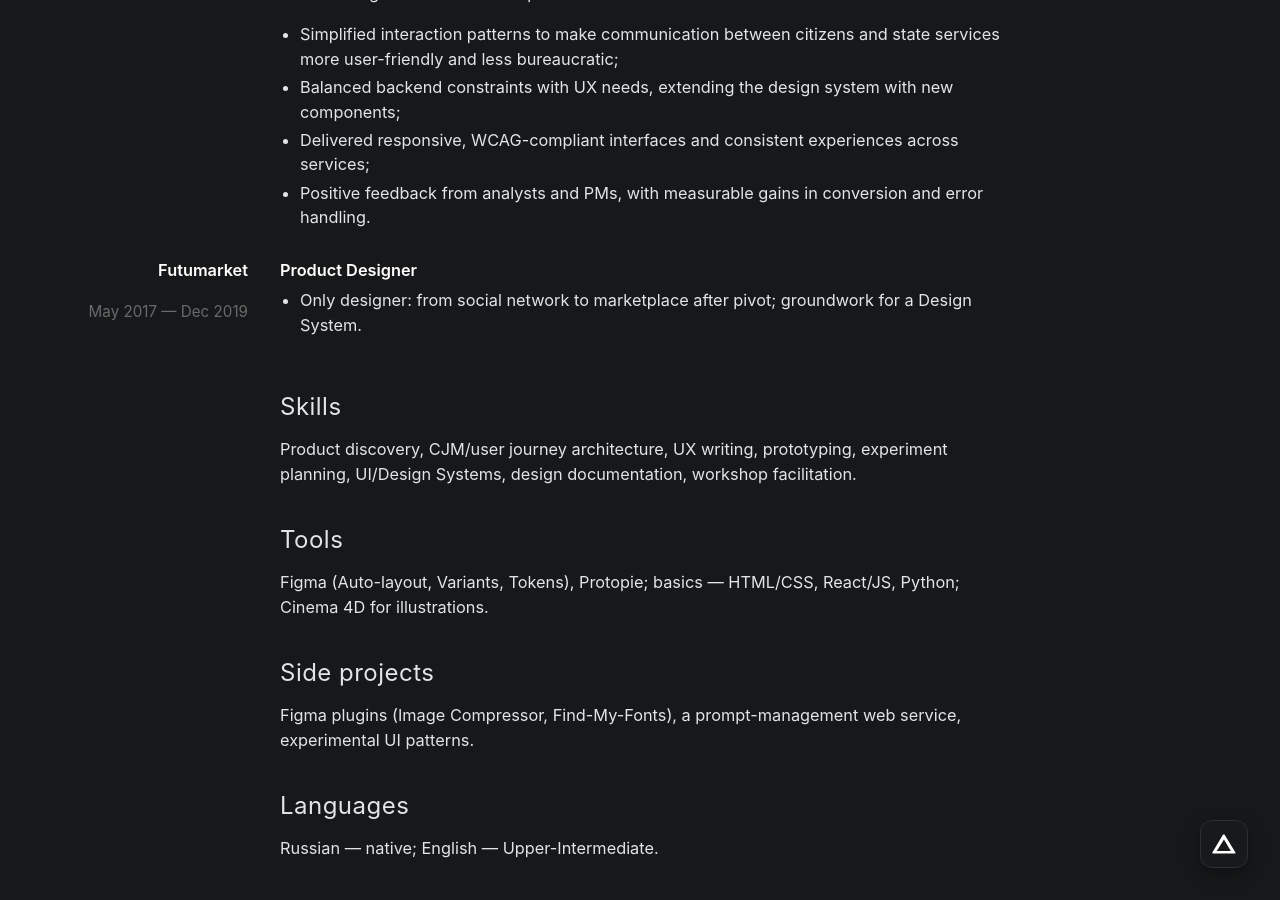
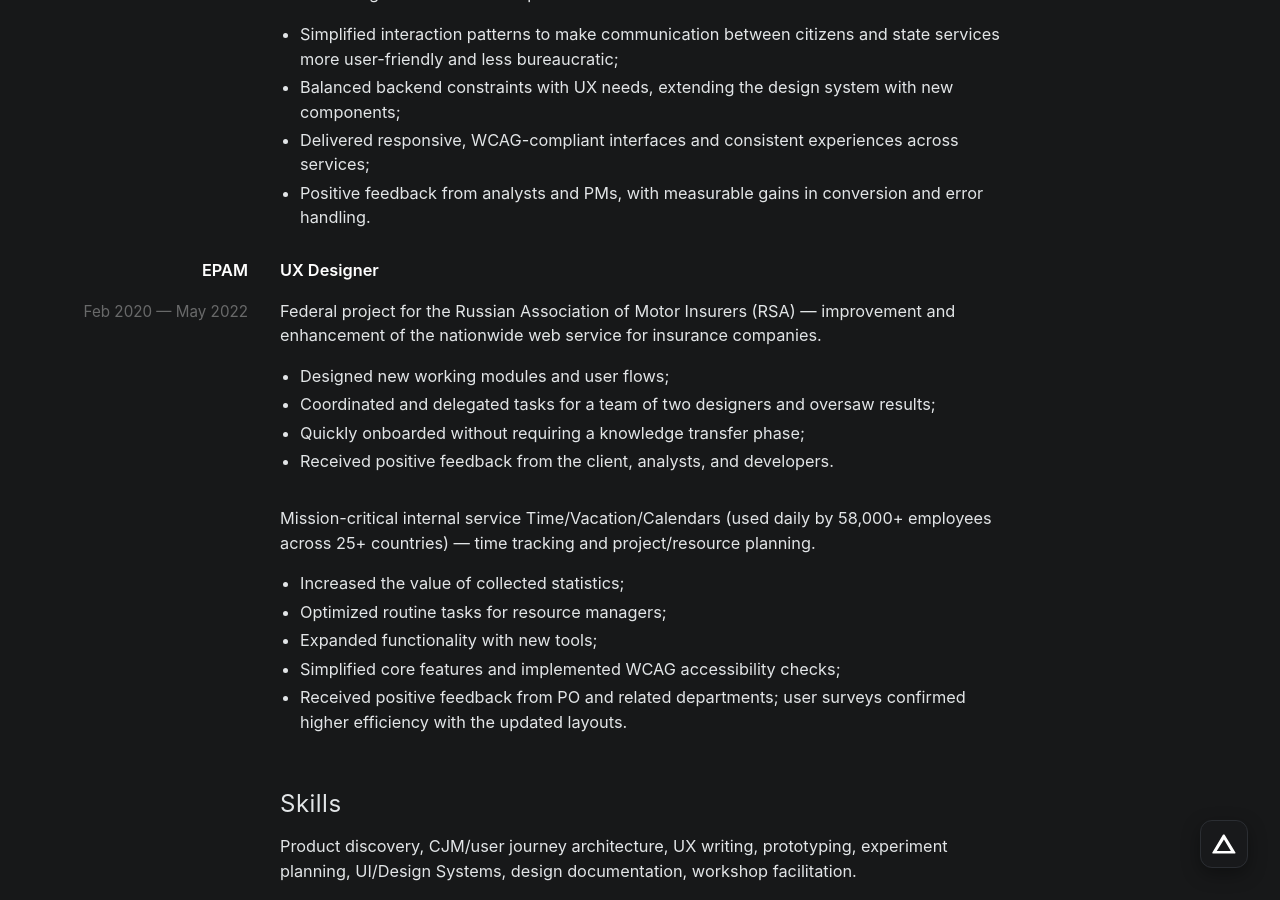
Before and after one commit to uxiscool/experience, a Jekyll site: the page built from cv.md, in a window 1280 px wide and 900 px high, scrolled down 1239 px. Built offline with Jekyll 4.4.1, drawn with Linux system fonts in a browser that asks for light colours.

Commit message:
Add files via upload

```diff
--- a/cv.md
+++ b/cv.md
@@ -56,15 +56,27 @@ permalink: /cv/
         <li>Positive feedback from analysts and PMs, with measurable gains in conversion and error handling.</li>
       </ul>
     </div>
-    <!-- Job: Futumarket -->
+    <!-- Job: EPAM -->
     <div class="cv-rail">
-      <span class="cv-company">Futumarket</span><br>
-      <span class="cv-dates">May 2017 — Dec 2019</span>
+      <span class="cv-company">EPAM</span><br>
+      <span class="cv-dates">Feb 2020 — May 2022</span>
     </div>
     <div class="cv-right">
-      <div class="cv-role">Product Designer</div>
+      <div class="cv-role">UX Designer</div>
+      <p>Federal project for the Russian Association of Motor Insurers (RSA) — improvement and enhancement of the nationwide web service for insurance companies.</p>
       <ul class="cv-bullets">
-        <li>Only designer: from social network to marketplace after pivot; groundwork for a Design System.</li>
+        <li>Designed new working modules and user flows;</li>
+        <li>Coordinated and delegated tasks for a team of two designers and oversaw results;</li>
+        <li>Quickly onboarded without requiring a knowledge transfer phase;</li>
+        <li>Received positive feedback from the client, analysts, and developers.</li>
+      </ul>
+       <p>Mission-critical internal service Time/Vacation/Calendars (used daily by 58,000+ employees across 25+ countries) — time tracking and project/resource planning.</p>
+      <ul class="cv-bullets">
+        <li>Increased the value of collected statistics;</li>
+        <li>Optimized routine tasks for resource managers;</li>
+        <li>Expanded functionality with new tools;</li>
+        <li>Simplified core features and implemented WCAG accessibility checks;</li>
+        <li>Received positive feedback from PO and related departments; user surveys confirmed higher efficiency with the updated layouts.</li>
       </ul>
     </div>
     <!-- SKILLS -->
```
